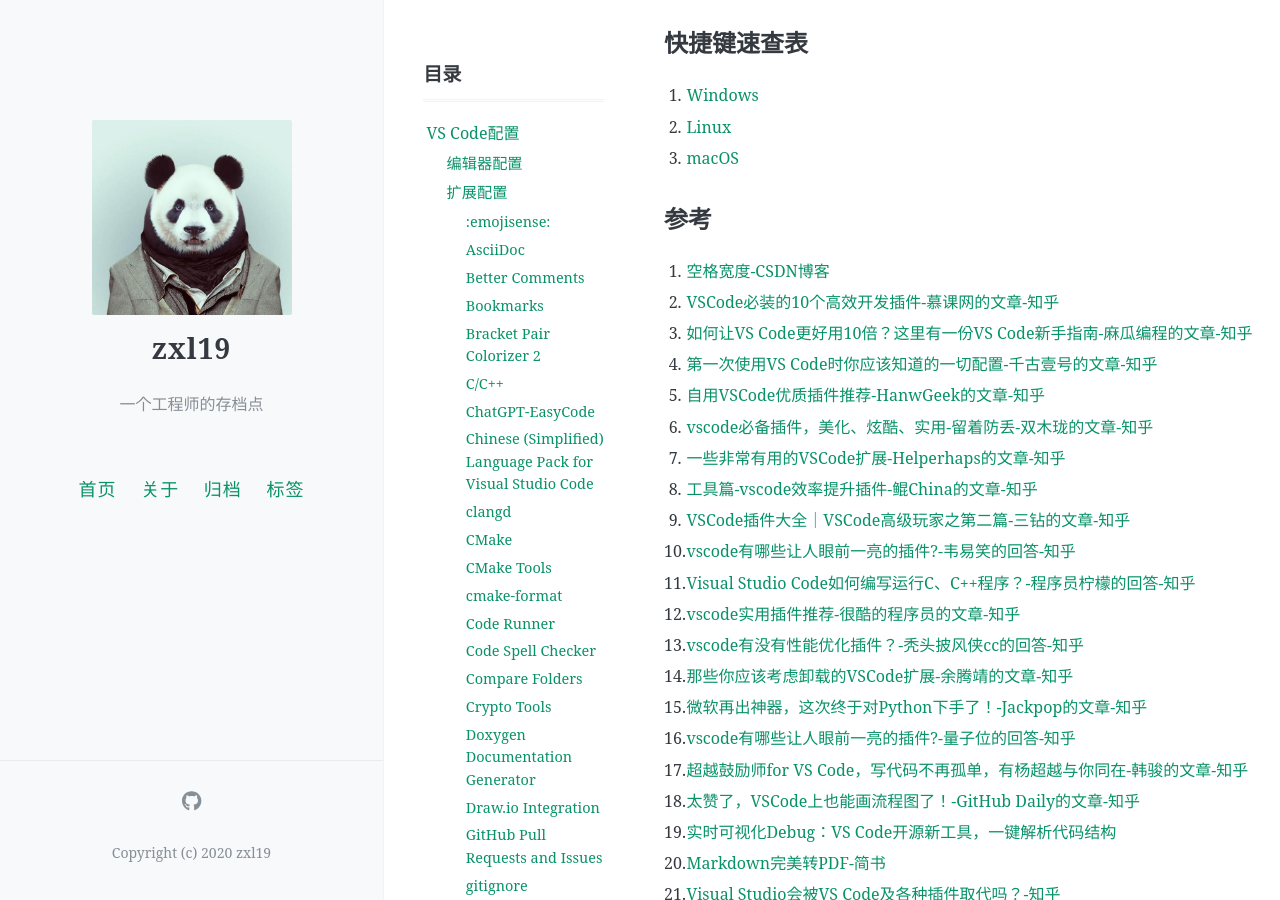
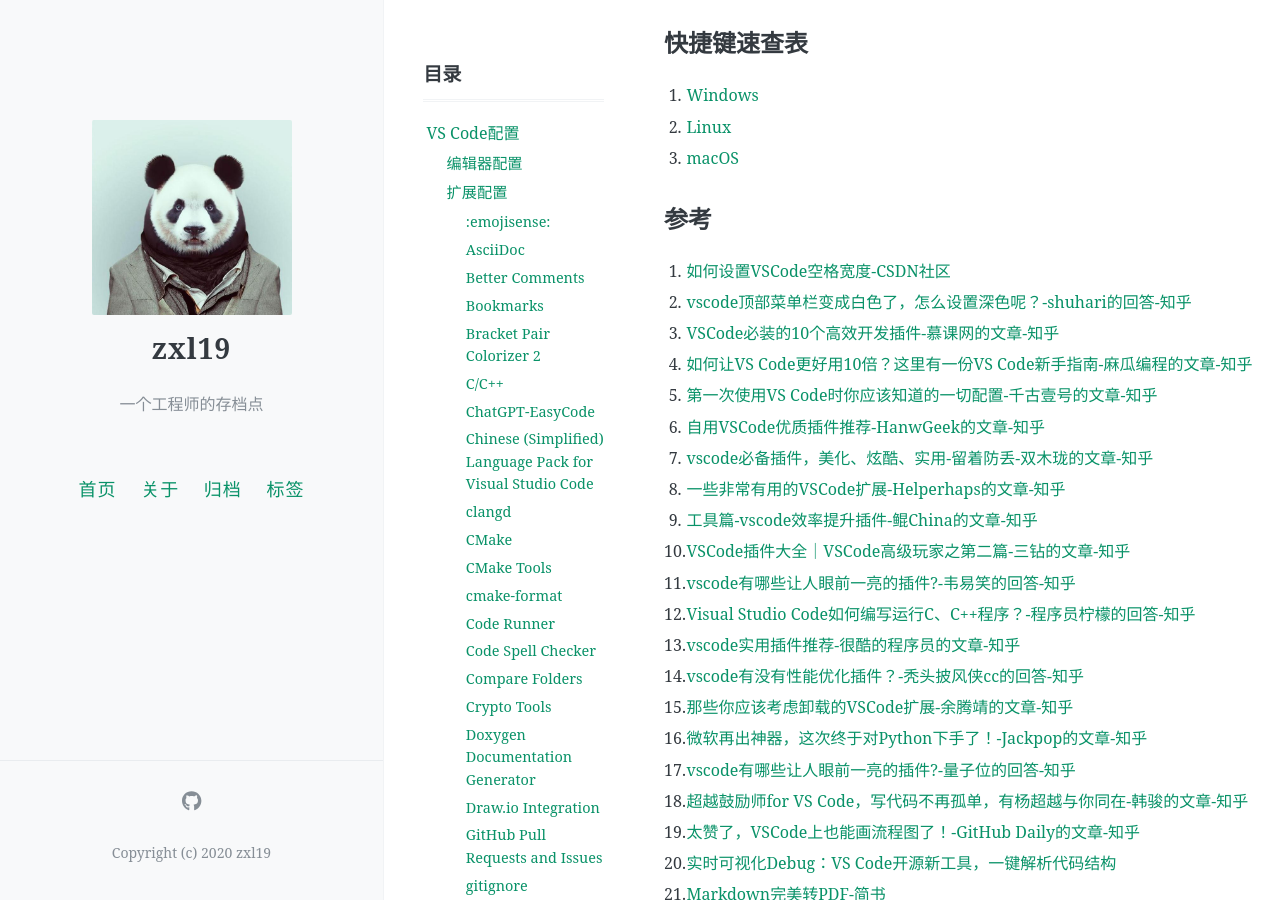
Before and after one commit to zxl19/zxl19.github.io, a Jekyll site: the page built from _posts/2020-06-03-vscode-setup.md, in a window 1280 px wide and 900 px high, scrolled down 12414 px. Built offline with Jekyll 4.4.1, drawn with Linux system fonts in a browser that asks for light colours; comment, search, counter and statistics services are not loaded.

Commit message:
Update Posts

```diff
--- a/_posts/2020-06-03-vscode-setup.md
+++ b/_posts/2020-06-03-vscode-setup.md
@@ -525,39 +525,40 @@ syntax = "proto3";
 
 ## 参考
 
-1. [空格宽度-CSDN博客](https://bbs.csdn.net/topics/392557784)
-2. [VSCode必装的10个高效开发插件-慕课网的文章-知乎](https://zhuanlan.zhihu.com/p/56719281)
-3. [如何让VS Code更好用10倍？这里有一份VS Code新手指南-麻瓜编程的文章-知乎](https://zhuanlan.zhihu.com/p/99462672)
-4. [第一次使用VS Code时你应该知道的一切配置-千古壹号的文章-知乎](https://zhuanlan.zhihu.com/p/62913725)
-5. [自用VSCode优质插件推荐-HanwGeek的文章-知乎](https://zhuanlan.zhihu.com/p/89693351)
-6. [vscode必备插件，美化、炫酷、实用-留着防丢-双木珑的文章-知乎](https://zhuanlan.zhihu.com/p/112016680)
-7. [一些非常有用的VSCode扩展-Helperhaps的文章-知乎](https://zhuanlan.zhihu.com/p/29553584)
-8. [工具篇-vscode效率提升插件-鲲China的文章-知乎](https://zhuanlan.zhihu.com/p/73452541)
-9. [VSCode插件大全｜VSCode高级玩家之第二篇-三钻的文章-知乎](https://zhuanlan.zhihu.com/p/136428397)
-10. [vscode有哪些让人眼前一亮的插件?-韦易笑的回答-知乎](https://www.zhihu.com/question/311803609/answer/2387914071)
-11. [Visual Studio Code如何编写运行C、C++程序？-程序员柠檬的回答-知乎](https://www.zhihu.com/question/30315894/answer/1574277687)
-12. [vscode实用插件推荐-很酷的程序员的文章-知乎](https://zhuanlan.zhihu.com/p/441608260)
-13. [vscode有没有性能优化插件？-秃头披风侠cc的回答-知乎](https://www.zhihu.com/question/441992533/answer/2430995843)
-14. [那些你应该考虑卸载的VSCode扩展-余腾靖的文章-知乎](https://zhuanlan.zhihu.com/p/125773296)
-15. [微软再出神器，这次终于对Python下手了！-Jackpop的文章-知乎](https://zhuanlan.zhihu.com/p/154108630)
-16. [vscode有哪些让人眼前一亮的插件?-量子位的回答-知乎](https://www.zhihu.com/question/311803609/answer/1296896019)
-17. [超越鼓励师for VS Code，写代码不再孤单，有杨超越与你同在-韩骏的文章-知乎](https://zhuanlan.zhihu.com/p/61790645)
-18. [太赞了，VSCode上也能画流程图了！-GitHub Daily的文章-知乎](https://zhuanlan.zhihu.com/p/140895359)
-19. [实时可视化Debug：VS Code开源新工具，一键解析代码结构](https://zhuanlan.zhihu.com/p/109212146)
-20. [Markdown完美转PDF-简书](https://www.jianshu.com/p/4856a78b96b6)
-21. [Visual Studio会被VS Code及各种插件取代吗？-知乎](https://www.zhihu.com/question/277139137/answer/1657100889)
-22. [使用clangd替代c/c++配置vscode c++项目-smallsunsun的文章-知乎](https://zhuanlan.zhihu.com/p/145430576)
-23. [最终，我看向了clangd-小钻风的文章-知乎](https://zhuanlan.zhihu.com/p/364518020)
-24. [如何优雅的用VScode编写C++大型项目？-惘客的回答-知乎](https://www.zhihu.com/question/353722203/answer/2564104885)
-25. [cxasm/cc-compare](https://github.com/cxasm/cc-compare)
-26. [YKB2333/Beyond-Compare](https://github.com/YKB2333/Beyond-Compare)
-27. [OBKoro1/koro1FileHeader](https://github.com/OBKoro1/koro1FileHeader)
-28. [Comment (computer programming)-Wikipedia](https://en.wikipedia.org/wiki/Comment_(computer_programming))
-29. [typst/typst](https://github.com/typst/typst)
-30. [nvarner/typst-lsp](https://github.com/nvarner/typst-lsp)
-31. [当你上班可以摸鱼的时候可以做些什么？-程序员阿德的回答-知乎](https://www.zhihu.com/question/365629693/answer/2127925726)
-32. [装上这几个VSCode插件后，上班划水摸鱼不是梦-GitHub Daily的文章-知乎](https://zhuanlan.zhihu.com/p/58302580)
-33. [炸裂！VSCode 摸鱼神器！！！-YYds的文章-知乎](https://zhuanlan.zhihu.com/p/408767088)
-34. [VS CODE恢复出厂设置-bilibili](https://www.bilibili.com/video/BV12B4y1479v)
-35. [Visual Studio Code on Linux-Common questions](https://code.visualstudio.com/docs/setup/linux#_common-questions)
-36. [Kite is saying farewell](https://www.kite.com/blog/product/kite-is-saying-farewell/)
+1. [如何设置VSCode空格宽度-CSDN社区](https://bbs.csdn.net/topics/392557784)
+2. [vscode顶部菜单栏变成白色了，怎么设置深色呢？-shuhari的回答-知乎](https://www.zhihu.com/question/405683316/answer/1326244998)
+3. [VSCode必装的10个高效开发插件-慕课网的文章-知乎](https://zhuanlan.zhihu.com/p/56719281)
+4. [如何让VS Code更好用10倍？这里有一份VS Code新手指南-麻瓜编程的文章-知乎](https://zhuanlan.zhihu.com/p/99462672)
+5. [第一次使用VS Code时你应该知道的一切配置-千古壹号的文章-知乎](https://zhuanlan.zhihu.com/p/62913725)
+6. [自用VSCode优质插件推荐-HanwGeek的文章-知乎](https://zhuanlan.zhihu.com/p/89693351)
+7. [vscode必备插件，美化、炫酷、实用-留着防丢-双木珑的文章-知乎](https://zhuanlan.zhihu.com/p/112016680)
+8. [一些非常有用的VSCode扩展-Helperhaps的文章-知乎](https://zhuanlan.zhihu.com/p/29553584)
+9. [工具篇-vscode效率提升插件-鲲China的文章-知乎](https://zhuanlan.zhihu.com/p/73452541)
+10. [VSCode插件大全｜VSCode高级玩家之第二篇-三钻的文章-知乎](https://zhuanlan.zhihu.com/p/136428397)
+11. [vscode有哪些让人眼前一亮的插件?-韦易笑的回答-知乎](https://www.zhihu.com/question/311803609/answer/2387914071)
+12. [Visual Studio Code如何编写运行C、C++程序？-程序员柠檬的回答-知乎](https://www.zhihu.com/question/30315894/answer/1574277687)
+13. [vscode实用插件推荐-很酷的程序员的文章-知乎](https://zhuanlan.zhihu.com/p/441608260)
+14. [vscode有没有性能优化插件？-秃头披风侠cc的回答-知乎](https://www.zhihu.com/question/441992533/answer/2430995843)
+15. [那些你应该考虑卸载的VSCode扩展-余腾靖的文章-知乎](https://zhuanlan.zhihu.com/p/125773296)
+16. [微软再出神器，这次终于对Python下手了！-Jackpop的文章-知乎](https://zhuanlan.zhihu.com/p/154108630)
+17. [vscode有哪些让人眼前一亮的插件?-量子位的回答-知乎](https://www.zhihu.com/question/311803609/answer/1296896019)
+18. [超越鼓励师for VS Code，写代码不再孤单，有杨超越与你同在-韩骏的文章-知乎](https://zhuanlan.zhihu.com/p/61790645)
+19. [太赞了，VSCode上也能画流程图了！-GitHub Daily的文章-知乎](https://zhuanlan.zhihu.com/p/140895359)
+20. [实时可视化Debug：VS Code开源新工具，一键解析代码结构](https://zhuanlan.zhihu.com/p/109212146)
+21. [Markdown完美转PDF-简书](https://www.jianshu.com/p/4856a78b96b6)
+22. [Visual Studio会被VS Code及各种插件取代吗？-知乎](https://www.zhihu.com/question/277139137/answer/1657100889)
+23. [使用clangd替代c/c++配置vscode c++项目-smallsunsun的文章-知乎](https://zhuanlan.zhihu.com/p/145430576)
+24. [最终，我看向了clangd-小钻风的文章-知乎](https://zhuanlan.zhihu.com/p/364518020)
+25. [如何优雅的用VScode编写C++大型项目？-惘客的回答-知乎](https://www.zhihu.com/question/353722203/answer/2564104885)
+26. [cxasm/cc-compare](https://github.com/cxasm/cc-compare)
+27. [YKB2333/Beyond-Compare](https://github.com/YKB2333/Beyond-Compare)
+28. [OBKoro1/koro1FileHeader](https://github.com/OBKoro1/koro1FileHeader)
+29. [Comment (computer programming)-Wikipedia](https://en.wikipedia.org/wiki/Comment_(computer_programming))
+30. [typst/typst](https://github.com/typst/typst)
+31. [nvarner/typst-lsp](https://github.com/nvarner/typst-lsp)
+32. [当你上班可以摸鱼的时候可以做些什么？-程序员阿德的回答-知乎](https://www.zhihu.com/question/365629693/answer/2127925726)
+33. [装上这几个VSCode插件后，上班划水摸鱼不是梦-GitHub Daily的文章-知乎](https://zhuanlan.zhihu.com/p/58302580)
+34. [炸裂！VSCode 摸鱼神器！！！-YYds的文章-知乎](https://zhuanlan.zhihu.com/p/408767088)
+35. [VS CODE恢复出厂设置-bilibili](https://www.bilibili.com/video/BV12B4y1479v)
+36. [Visual Studio Code on Linux-Common questions](https://code.visualstudio.com/docs/setup/linux#_common-questions)
+37. [Kite is saying farewell](https://www.kite.com/blog/product/kite-is-saying-farewell/)
```
Also changed, not shown: _posts/2021-05-25-figure-plot.md (+1 -0 lines), _posts/2021-05-25-slam-tool.md (+11 -9 lines), _posts/2021-06-14-academic-guide.md (+11 -8 lines), _posts/2021-09-15-windows-setup.md (+26 -28 lines).
